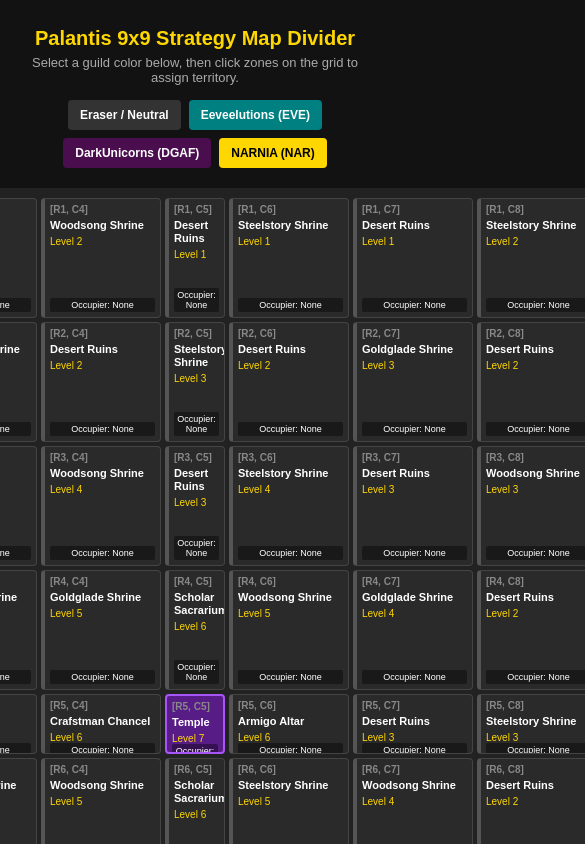
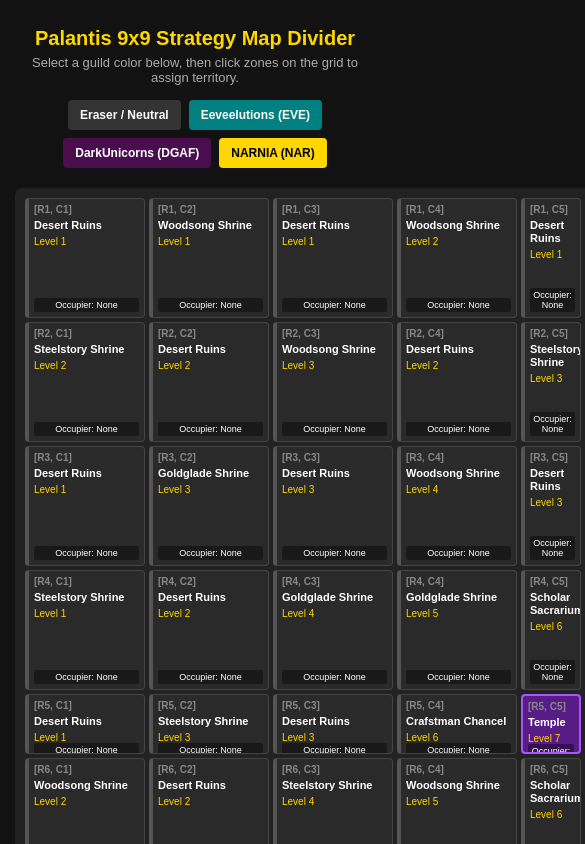
Before and after one commit to Malad0x/Palmon-Season-3-Map, a plain HTML site: page index.html in a window 390 px wide. Shown: the top 844 px of the page, 585 px wide, since content can reach past the window. Drawn offline with Linux system fonts and the light colour scheme.

Commit message:
Update index.html

```diff
--- a/index.html
+++ b/index.html
@@ -15,12 +15,13 @@
         .btn-g2 { background: #4a0e4e; color: #fff; } /* Dark Purple */
         .btn-g3 { background: #ffd700; color: #000; } /* Yellow */
 
-        /* Mobile Scaling Container */
+        /* 📱 FIXED MOBILE WRAPPER BLOCK */
         .map-wrapper {
             width: 100%;
-            display: flex;
-            justify-content: center;
-            padding: 5px 0;
+            overflow-x: visible;
+            display: block; /* Removed flex alignment to prevent left-side clipping */
+            padding: 5px;
+            box-sizing: border-box;
         }
 
         .grid-container {
@@ -31,13 +32,15 @@
             background: #222;
             padding: 10px;
             border-radius: 8px;
-            transform-origin: top center;
+            transform-origin: top left; /* CHANGED: Anchors to the left edge so it never cuts off */
+            width: 1020px; /* Forces explicit calculation space */
         }
 
         @media (max-width: 1060px) {
             .grid-container {
-                transform: scale(calc(window.innerWidth / 1100));
-                zoom: calc(window.innerWidth / 1100);
+                /* Dynamically recalculates spacing relative to the viewport's left edge */
+                transform: scale(calc((window.innerWidth - 20) / 1050));
+                zoom: calc((window.innerWidth - 20) / 1050);
             }
         }
 
```
